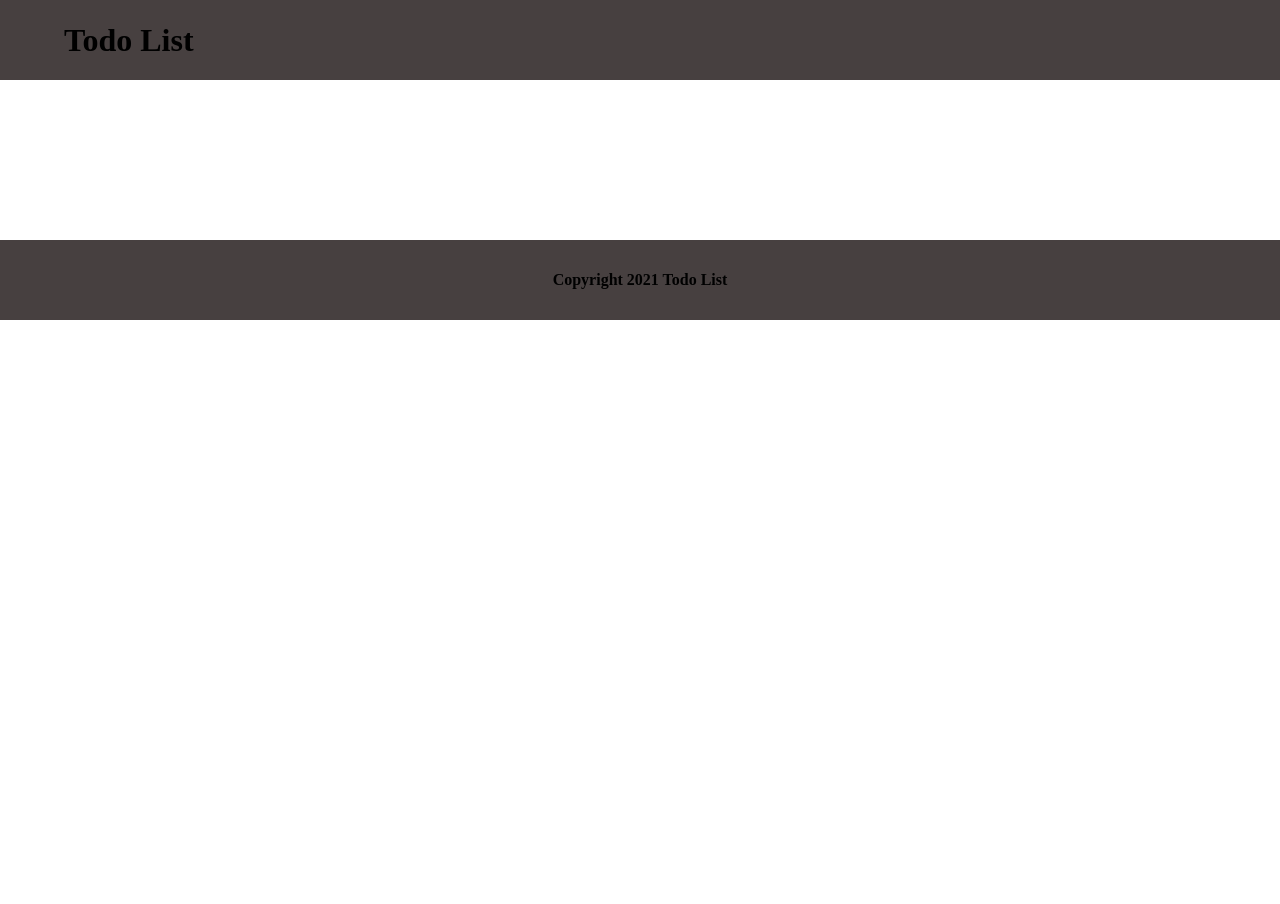
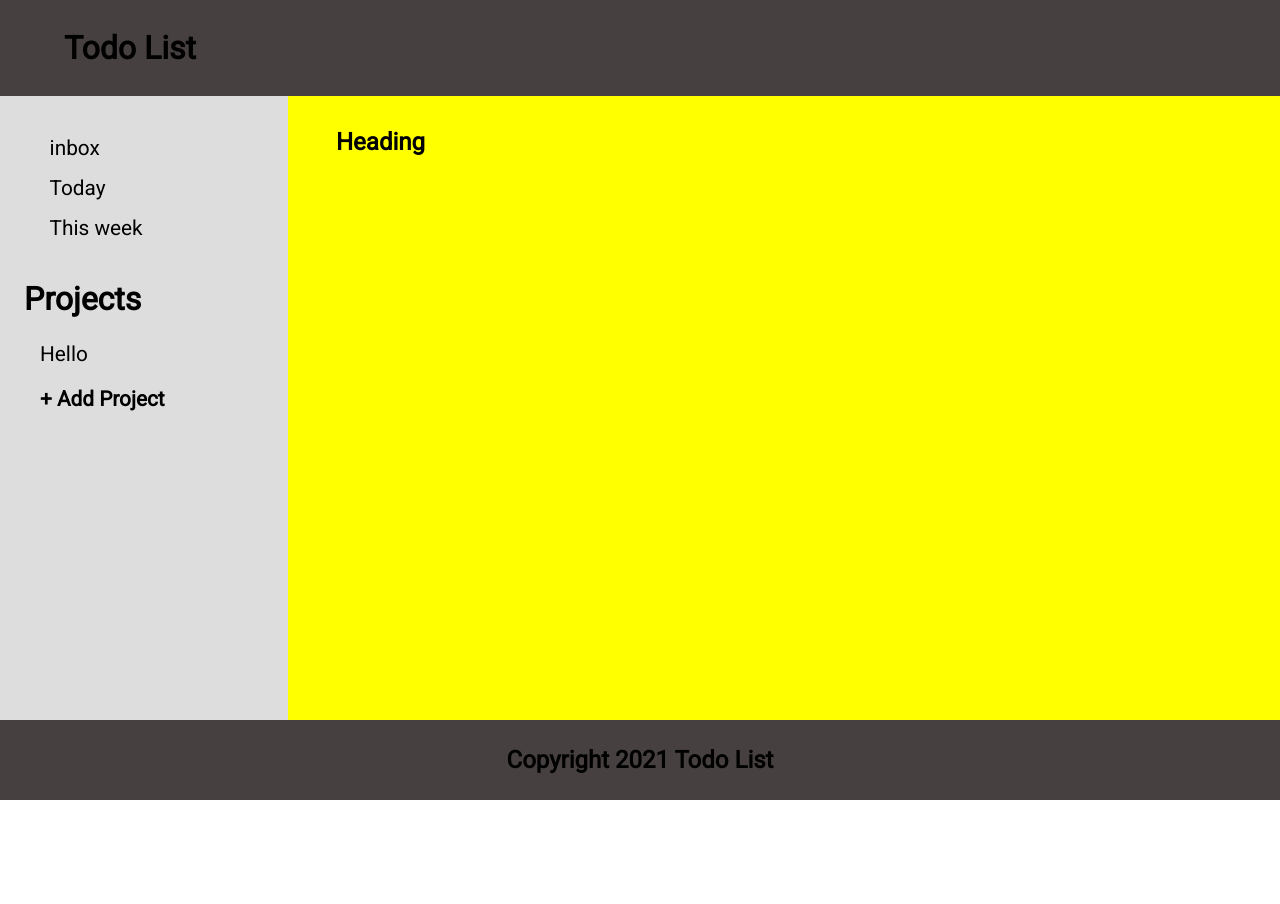
Before and after one commit to Pokdee/Todo-List, a website: page index.html in a window 1280 px wide. Before the commit the page ends 800 px from the top, so only its background shows below. Drawn offline with Linux system fonts and the light colour scheme.

Commit message:
Navigation section implement

```diff
--- a/index.html
+++ b/index.html
@@ -4,6 +4,9 @@
     <meta charset="UTF-8" />
     <meta name="viewport" content="width=device-width, initial-scale=1.0" />
     <script src="./src/script.js" defer></script>
+    <style>
+      @import url("https://fonts.googleapis.com/css2?family=Roboto&display=swap");
+    </style>
     <link rel="stylesheet" href="./src/css/style.css" />
     <title>Todo List</title>
   </head>
@@ -11,9 +14,31 @@
     <header class="header">
       <h1 class="header_head">Todo List</h1>
     </header>
-    <main></main>
+    <main class="main">
+      <div class="content">
+        <div class="nav_n_proj">
+          <nav class="nav">
+            <ul class="ul ul_notes">
+              <li class="li"><button class="project">inbox</button></li>
+              <li class="li"><button class="project">Today</button></li>
+              <li class="li"><button class="project">This week</button></li>
+            </ul>
+          </nav>
+          <div class="proj">
+            <h2 class="proj_heading">Projects</h2>
+            <div class="projects">
+              <button class="project">Hello</button>
+              <button class="btn_add">+ Add Project</button>
+            </div>
+          </div>
+        </div>
+        <section class="notes">
+          <h2>Heading</h2>
+        </section>
+      </div>
+    </main>
     <footer class="footer">
-      <h4 class="foooter_text">Copyright 2021 Todo List</h4>
+      <h4 class="footer_text">Copyright 2021 Todo List</h4>
     </footer>
   </body>
 </html>
--- a/src/css/style.scss
+++ b/src/css/style.scss
@@ -1,46 +1,2 @@
-* {
-  margin: 0;
-  padding: 0;
-  box-sizing: border-box;
-}
-
-html {
-  width: 100%;
-  background-color: white;
-}
-
-body {
-  width: 100%;
-  height: auto;
-  margin: auto;
-}
-.header {
-  width: 100%;
-  height: 5rem;
-  display: flex;
-  align-items: center;
-  //   justify-content: center;
-  background-color: rgb(71, 64, 64);
-
-  &_head {
-    display: block;
-    width: 90%;
-    margin: auto;
-  }
-}
-main {
-  width: 100%;
-  height: 10rem;
-}
-
-.footer {
-  width: 100%;
-  height: 5rem;
-  display: flex;
-  align-items: center;
-  justify-content: center;
-  background-color: rgb(71, 64, 64);
-  &_text {
-    font-size: 2rem;
-  }
-}
+@import "./layout";
+@import "./content";
```
Also changed, not shown: src/css/style.css, 2 other files.
